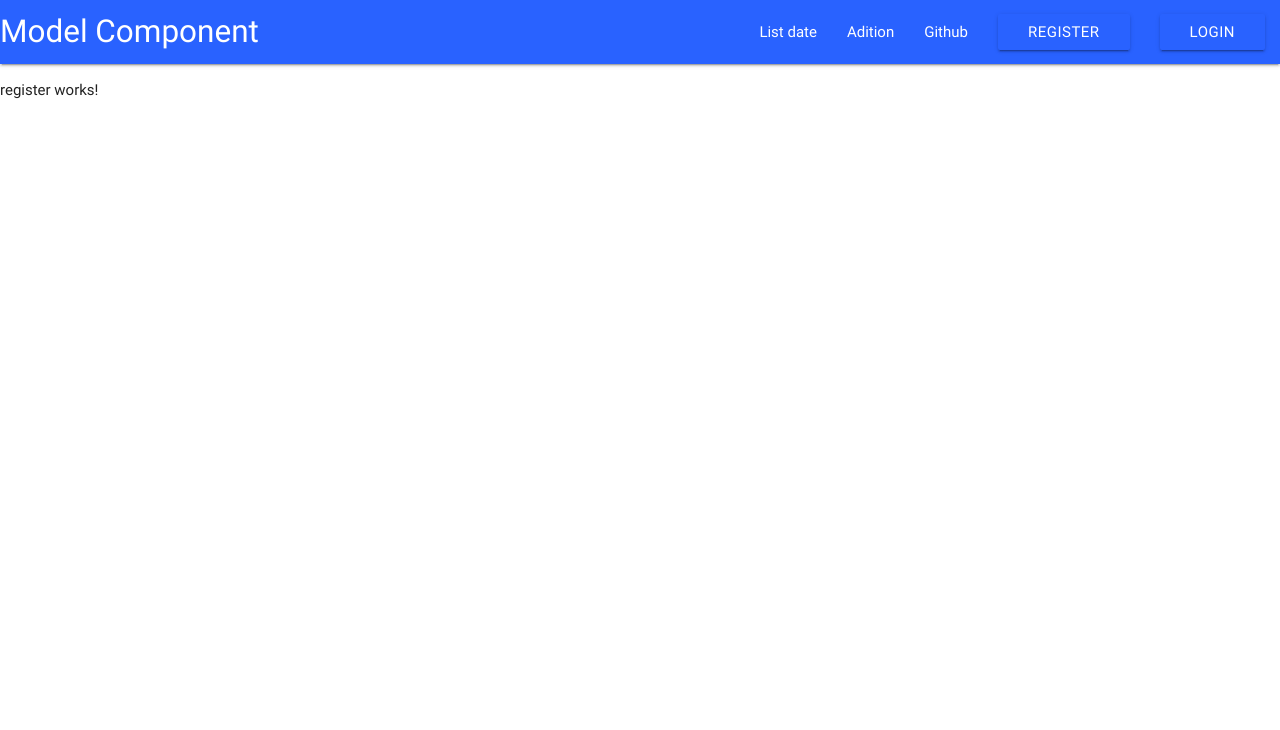
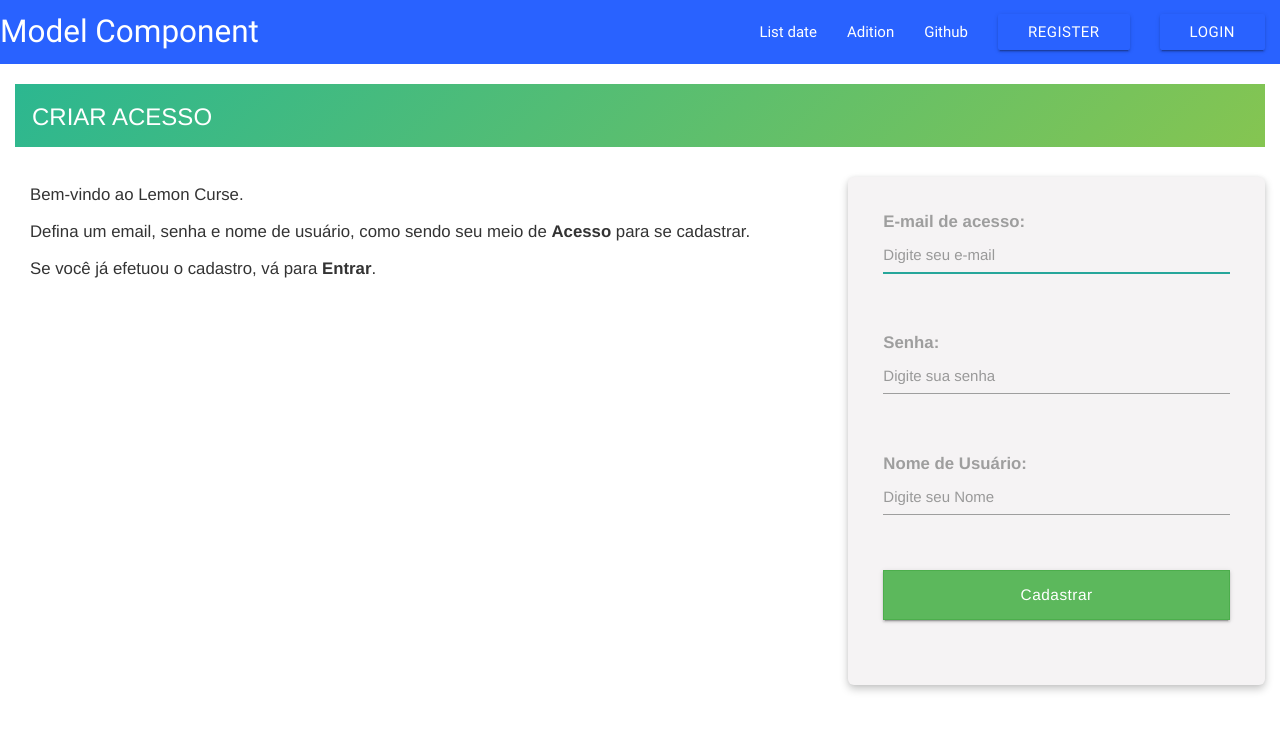
Before and after one commit to lucasgian/models-of-component, an Angular app in the folder implementation/: page /register in a window 1280 px wide. Shown: the top 730 px of the page. Built offline with nearby package versions, Linux system fonts and the light colour scheme.

Commit message:
feat[register/layout] Implementação do layout

```diff
--- a/implementation/src/app/register/register.component.html
+++ b/implementation/src/app/register/register.component.html
@@ -1,3 +1,96 @@
-<p>
-  register works!
-</p>
+<body data-spy="scroll" data-target=".navbar-fixed-top">
+
+
+    <div class="container">
+        <div class="login-isf">
+    <h2>Criar Acesso</h2>
+
+    <div class="col-md-8 col-xs-12">
+        <p>
+            Bem-vindo ao Lemon Curse. <br>
+            Defina um email, senha e nome de usuário, como sendo seu meio de <strong>Acesso</strong> para se
+            cadastrar.<br>
+
+            Se você já efetuou o cadastro, vá para <strong>Entrar</strong>.<br>
+
+        </p>
+    </div>
+
+    <div class="caixa-login col-md-4 col-xs-12 sombra-2">
+
+        <form class="form-signin" method="post" action="?url=form add user">
+            <div class="col-md-12 col-xs-12">
+                <!-- Input Email -->
+                <div class="row">
+                    <div class="form-group col-md-12 col-xs-12">
+                        <label for="Email:">
+                          <i class="fa fa-envelope" aria-hidden="true"></i>
+                          E-mail de acesso:</label>
+                        <input type="email" name="inputEmail" id="inputEmail" class="form-control cpf" placeholder="Digite seu e-mail" autofocus="true" required="true">
+                    </div>
+                </div>
+                <!-- Input Senha -->
+                <div class="row">
+                    <div class="form-group col-md-12 col-xs-12">
+                        <label for="Senha:">
+                          <i class="fa fa-unlock-alt" aria-hidden="true"></i>
+                          Senha:</label>
+                        <input type="password" name="inputPassword" id="inputPassword" class="form-control"
+                               placeholder="Digite sua senha" required="true">
+                    </div>
+                </div>
+
+                <!-- Input User Name -->
+                <div class="row">
+                    <div class="form-group col-md-12 col-xs-12">
+                        <label for="UserName:">
+                          <i class="fa fa-user" aria-hidden="true"></i>
+                          Nome de Usuário:</label>
+                        <input type="text" name="inputName" id="inputName" class="form-control"
+                               placeholder="Digite seu Nome" required="true">
+                    </div>
+                </div>
+                <!-- Captcha -->
+                <div class="row">
+                    <div class="col-md-12">
+
+                        <div class="col-md-12">
+                            <div class="row">
+                                <button type="submit" id="btnAutenticar" name="btnAutenticar"
+                                        class="btn btn-success btn-block">Cadastrar
+                                </button>
+                            </div>
+                        </div>
+
+                    </div>
+                </div>
+            </div>
+        </form>
+
+
+    </div>
+</div>
+</div>
+<br>
+<br><br><br><br><br><br><br><br>
+
+<!--
+<form class="form-signin" method="post" action="<?php echo "?url=form add user"; ?>">
+  <h2 id="form-text" class="form-signin-heading">Crie uma cadastro</h2>
+  <label for="inputEmail" class="sr-only">E-mail de acesso</label>
+  <input type="email" name="inputEmail" id="inputEmail" class="form-control" placeholder="E-mail de acesso" required autofocus>
+  <label for="inputPassword" class="sr-only">Senha</label>
+  <input type="password" name="inputPassword" id="inputPassword" class="form-control" placeholder="Senha" required>
+  <label for="inputName" class="sr-only">Nome de Usuário</label>
+  <input type="text" name="inputName" id="inputName" class="form-control" placeholder="Nome de Usuário" required>
+
+  <div class="checkbox">
+    <label>
+      <input type="checkbox" value="remember-me"> Remember me
+    </label>
+  </div>
+
+  <button class="button-submit-green" type="submit">Cadastrar</button>
+
+</form>
+-->
--- a/implementation/src/app/register/register.component.ts
+++ b/implementation/src/app/register/register.component.ts
@@ -3,7 +3,7 @@ import { Component, OnInit } from '@angular/core';
 @Component({
   selector: 'app-register',
   templateUrl: './register.component.html',
-  styleUrls: ['./register.component.css']
+  styleUrls: ['./../login/login.component.css']
 })
 export class RegisterComponent implements OnInit {
 
```
